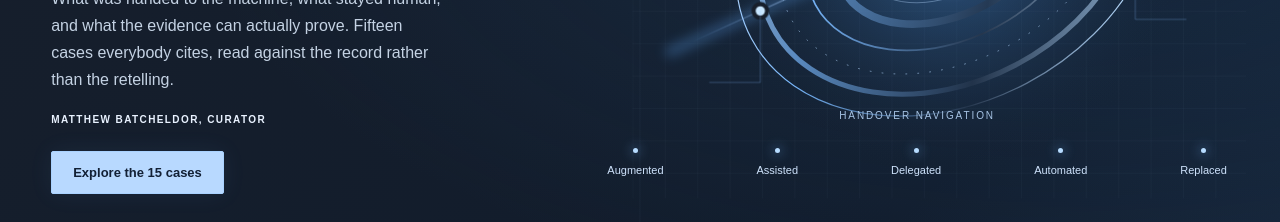
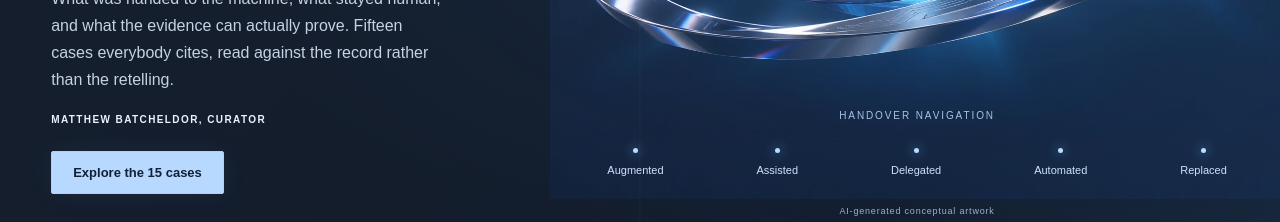
Before and after one commit to mattbatcheldor/ai-turning-points, a plain HTML site: page index.html in a window 1280 px wide. Shown: the part 401-623 px from the top of the page. Drawn offline with Linux system fonts and the light colour scheme.

Commit message:
Replace opening diagram with approved chrome AI artwork

```diff
--- a/index.html
+++ b/index.html
@@ -297,6 +297,15 @@ a:focus-visible,button:focus-visible,input:focus-visible{outline:2px solid var(-
 }
 @media(prefers-reduced-motion:reduce){.signal-path,.core-pulse{animation:none}.core-pulse{opacity:0}}
 
+
+/* Approved sculptural AI artwork */
+.hero-artwork{inset:-15px -95px 25px -55px;display:flex;align-items:center;justify-content:center;mix-blend-mode:screen}
+.hero-artwork img{display:block;width:100%;height:100%;object-fit:contain;object-position:center 38%;animation:artwork-arrival 4.6s ease-out both}
+.hero-art-credit{position:absolute;bottom:6px;left:0;right:0;margin:0;text-align:center;font:9px/1.4 Arial,sans-serif;letter-spacing:.09em;color:#9bb1ca}
+@keyframes artwork-arrival{from{opacity:.7;transform:scale(.97)}to{opacity:1;transform:scale(1)}}
+@media(max-width:760px){.hero-artwork{inset:-10px 70px -5px -45px}.hero-art-credit{left:0;right:115px;bottom:7px;font-size:8px}}
+@media(prefers-reduced-motion:reduce){.hero-artwork img{animation:none}}
+
 </style>
 <link rel="icon" type="image/svg+xml" href="favicon.svg">
 </head>
@@ -315,33 +324,7 @@ a:focus-visible,button:focus-visible,input:focus-visible{outline:2px solid var(-
 <div class="hero-stage">
 <div class="hero-copy"><p class="eyebrow">The AI archive / Edition 01 / Fame first</p><h1>AI Turning <em>Points.</em></h1><p class="curator">What was handed to the machine, what stayed human, and what the evidence can actually prove. Fifteen cases everybody cites, read against the record rather than the retelling.
   <strong>Matthew Batcheldor, Curator</strong></p><a class="hero-explore" href="#collection">Explore the 15 cases</a></div>
-<div class="hero-system"><div class="handover-visual" aria-hidden="true">
-<svg viewBox="0 0 720 600" fill="none" xmlns="http://www.w3.org/2000/svg">
-<defs>
- <radialGradient id="coreGlow"><stop stop-color="#c9e6ff" stop-opacity=".65"/><stop offset=".28" stop-color="#57a8ff" stop-opacity=".22"/><stop offset="1" stop-color="#171f2c" stop-opacity="0"/></radialGradient>
- <linearGradient id="silverArc" x1="100" y1="80" x2="640" y2="520" gradientUnits="userSpaceOnUse"><stop stop-color="#f0f7ff"/><stop offset=".28" stop-color="#77b5f9"/><stop offset=".58" stop-color="#25364d"/><stop offset=".82" stop-color="#b8dcff"/><stop offset="1" stop-color="#4285c9"/></linearGradient>
- <linearGradient id="beam" x1="60" y1="400" x2="650" y2="160" gradientUnits="userSpaceOnUse"><stop stop-color="#8dbdff" stop-opacity="0"/><stop offset=".5" stop-color="#d5ecff"/><stop offset="1" stop-color="#63aaff" stop-opacity="0"/></linearGradient>
- <filter id="halo"><feGaussianBlur stdDeviation="7"/></filter>
- <pattern id="microGrid" width="38" height="38" patternUnits="userSpaceOnUse"><path d="M38 0H0V38" stroke="#93b7e0" stroke-opacity=".07"/></pattern>
-</defs>
-<rect width="720" height="600" fill="url(#microGrid)"/>
-<circle cx="370" cy="290" r="290" fill="url(#coreGlow)"/>
-<g class="orbital-rings" transform="rotate(-28 370 290)">
- <ellipse cx="370" cy="290" rx="261" ry="198" stroke="url(#silverArc)" stroke-width="1.4"/>
- <ellipse cx="370" cy="290" rx="233" ry="173" stroke="url(#silverArc)" stroke-width="6" stroke-opacity=".7"/>
- <ellipse cx="370" cy="290" rx="209" ry="149" stroke="#abcdf2" stroke-width=".65" stroke-dasharray="2 12"/>
- <ellipse cx="370" cy="290" rx="176" ry="123" stroke="url(#silverArc)" stroke-width="2"/>
- <ellipse cx="370" cy="290" rx="139" ry="94" stroke="url(#silverArc)" stroke-width="9" stroke-opacity=".65"/>
- <ellipse cx="370" cy="290" rx="110" ry="70" stroke="#b7d9ff" stroke-opacity=".4"/>
- <ellipse cx="370" cy="290" rx="73" ry="45" fill="#12243d" stroke="url(#silverArc)" stroke-width="2"/>
- <ellipse cx="370" cy="290" rx="38" ry="23" fill="#b7dcff" fill-opacity=".55"/>
-</g>
-<path d="M40 430L665 145" stroke="#63adff" stroke-width="12" opacity=".3" filter="url(#halo)"/>
-<path class="signal-path" d="M40 430L665 145" stroke="url(#beam)" stroke-width="2"/>
-<g fill="#c8e6ff" stroke="#171f2c" stroke-width="5"><circle cx="150" cy="380" r="8"/><circle cx="260" cy="330" r="8"/><circle cx="370" cy="280" r="10"/><circle cx="480" cy="230" r="8"/><circle cx="590" cy="180" r="8"/></g>
-<g stroke="#8dbdff" stroke-opacity=".35"><path d="M150 380V464H90M260 330V140H205M480 230V100H550M590 180V390H650"/><path d="M340 280H400M370 250V310"/></g>
-<circle class="core-pulse" cx="370" cy="280" r="34" stroke="#b6ddff" stroke-width="1"/>
-</svg></div><div class="handover-caption">Handover navigation</div><div class="handover-links"><a href="#collection" data-handover-nav="Augmented"><span class="stage-light" aria-hidden="true"></span>Augmented</a><a href="#collection" data-handover-nav="Assisted"><span class="stage-light" aria-hidden="true"></span>Assisted</a><a href="#collection" data-handover-nav="Delegated"><span class="stage-light" aria-hidden="true"></span>Delegated</a><a href="#collection" data-handover-nav="Automated"><span class="stage-light" aria-hidden="true"></span>Automated</a><a href="#collection" data-handover-nav="Replaced"><span class="stage-light" aria-hidden="true"></span>Replaced</a></div></div>
+<div class="hero-system"><div class="handover-visual hero-artwork" aria-hidden="true"><img src="assets/media/ai-orbital-hero.webp" alt="" width="1536" height="1024" fetchpriority="high" decoding="async"></div><div class="handover-caption">Handover navigation</div><div class="handover-links"><a href="#collection" data-handover-nav="Augmented"><span class="stage-light" aria-hidden="true"></span>Augmented</a><a href="#collection" data-handover-nav="Assisted"><span class="stage-light" aria-hidden="true"></span>Assisted</a><a href="#collection" data-handover-nav="Delegated"><span class="stage-light" aria-hidden="true"></span>Delegated</a><a href="#collection" data-handover-nav="Automated"><span class="stage-light" aria-hidden="true"></span>Automated</a><a href="#collection" data-handover-nav="Replaced"><span class="stage-light" aria-hidden="true"></span>Replaced</a></div><p class="hero-art-credit">AI-generated conceptual artwork</p></div>
 </div>
 <div class="hero-cases" aria-label="Explore selected cases"><a href="#case-02" data-hero-case="case-02"><span class="hero-logo" style="--brand-surface:#fff"><img src="assets/media/brands/deepmind.svg" alt="" loading="eager" decoding="async"></span><span>AlphaGo</span></a><a href="#case-06" data-hero-case="case-06"><span class="hero-logo" style="--brand-surface:#fff"><img src="assets/media/brands/openai.svg" alt="" loading="eager" decoding="async"></span><span>ChatGPT</span></a><a href="#case-10" data-hero-case="case-10"><span class="hero-logo" style="--brand-surface:#ffb3c7"><img src="assets/media/brands/klarna.svg" alt="" loading="eager" decoding="async"></span><span>Klarna</span></a><a href="#case-12" data-hero-case="case-12"><span class="hero-logo" style="--brand-surface:#fff"><img src="assets/media/brands/coca-cola.png" alt="" loading="eager" decoding="async"></span><span>Coca-Cola</span></a><a href="#case-09" data-hero-case="case-09"><span class="hero-logo" style="--brand-surface:#fff"><img src="assets/media/brands/ac.png" alt="" loading="eager" decoding="async"></span><span>Air Canada</span></a></div>
   <div class="stats">
```
Also changed, not shown: assets/media/ai-orbital-hero-credit.json (added, +8 -0 lines), assets/media/ai-orbital-hero.webp (added).
